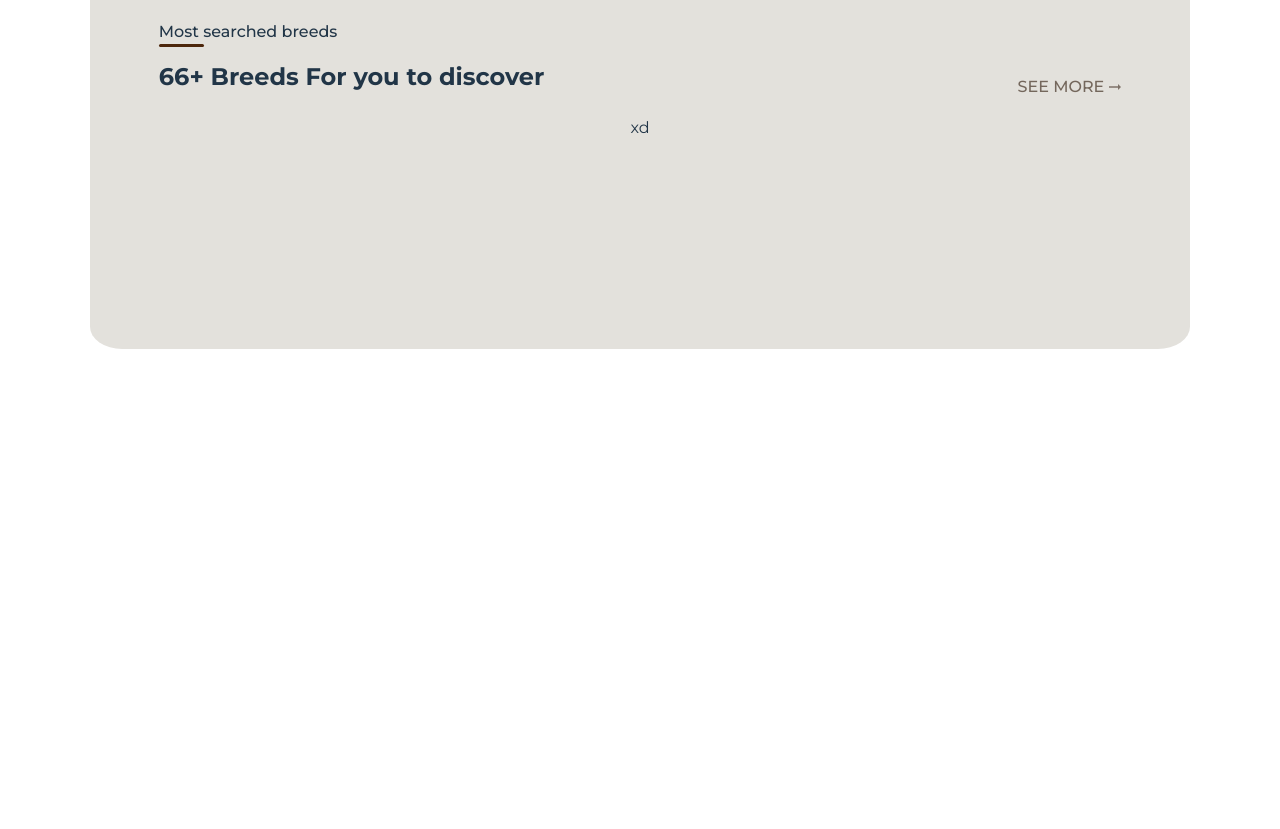
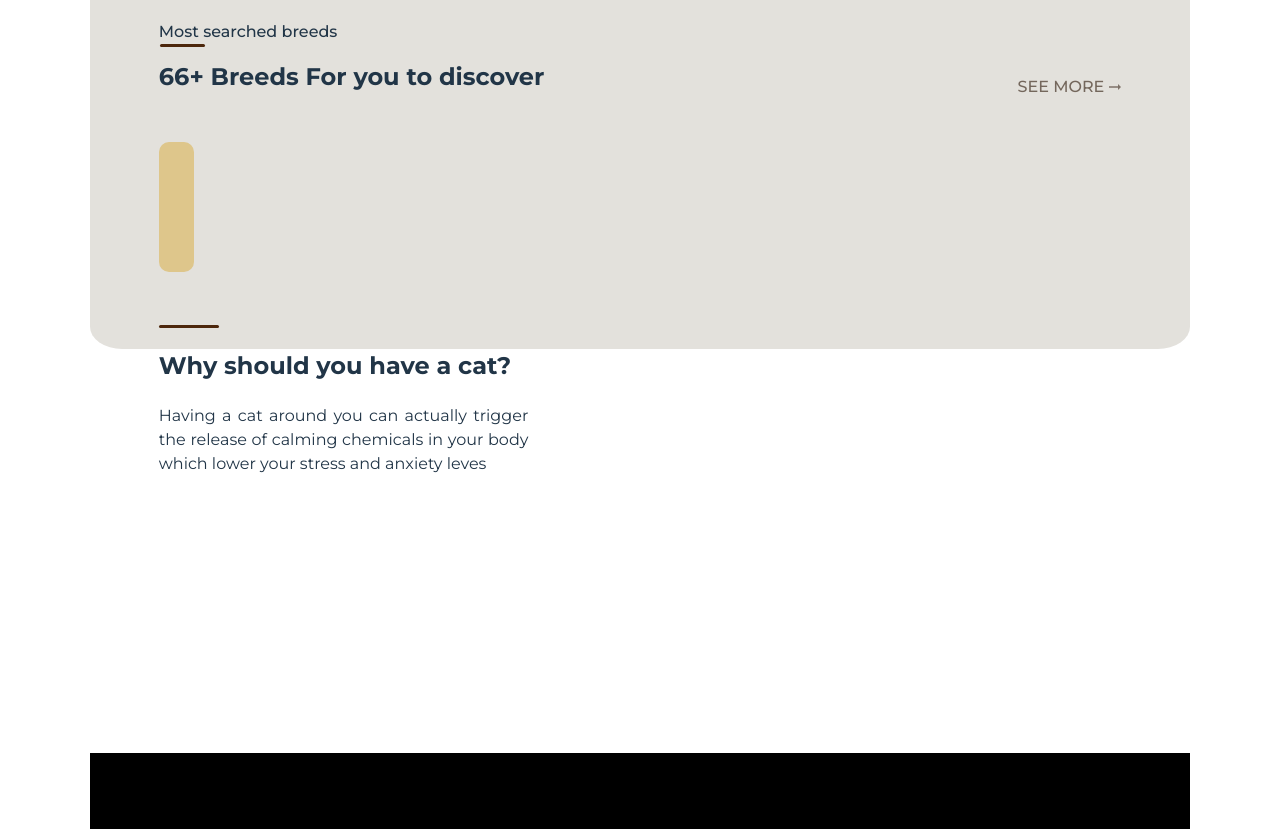
Before and after one commit to Jesus-D-Rodriguez/cat-wiki-api, a React (Vite) app in the folder src/client/: page / in a window 1280 px wide. Shown: the part 371-1200 px from the top of the page. Built offline with nearby package versions, Linux system fonts and the light colour scheme; a web font is replaced by a local one.

Commit message:
Avances de front

```diff
--- /dev/null
+++ b/src/client/src/Bottom.css
@@ -0,0 +1,3 @@
+.bottom {
+    background-color: black;
+}
--- /dev/null
+++ b/src/client/src/Bottom.jsx
@@ -0,0 +1,8 @@
+import React from "react";
+import "./Bottom.css"
+
+function Bottom () {
+    return <div className="bottom"></div>
+}
+
+export default Bottom;
--- a/src/client/src/Container.css
+++ b/src/client/src/Container.css
@@ -12,3 +12,8 @@
     display: grid;
     grid-template-rows: 10% 90%;
 }
+
+.container-2 {
+    display: grid;
+    grid-template-rows: 85% 15%;
+}
--- a/src/client/src/Container.jsx
+++ b/src/client/src/Container.jsx
@@ -2,6 +2,8 @@ import React from "react"
 import "./Container.css"
 import Top from "./Top.jsx"
 import MainContainer from "./MainContainer";
+import ShouldHave from "./ShouldHave";
+import Bottom from "./Bottom";
 
 function Container () {
     return (<div className="container">
@@ -9,8 +11,9 @@ function Container () {
             <Top></Top>
             <MainContainer></MainContainer>
         </div>
-        <div>
-
+        <div className="container-2">
+            <ShouldHave></ShouldHave>
+            <Bottom></Bottom>
         </div>
     </div>);
 }
--- a/src/client/src/MainContainer.css
+++ b/src/client/src/MainContainer.css
@@ -154,12 +154,27 @@
     border-radius: 25px 25px 25px 25px; /* Aplica bordes redondeados a los lados izquierdo y derecho */
     text-align: center; /* Centra el contenido del rectángulo horizontalmente */
     line-height: 50px; /* Centra el contenido del rectángulo verticalmente */
+    margin-left: 0.09%;
 
 
-  }
+}
 
-  .most-searched-breed-2 p {
+.most-searched-breed-2 p {
     margin-bottom: 0;
     margin-top: 0.3%;
     font-weight: 500;
-  }
+}
+
+.rounded-div {
+    border-radius: 10px; /* Puedes ajustar el valor para obtener el redondeo deseado */
+    background-color:#DEC68B; /* Color de fondo opcional para visualizar mejor el div */
+    padding: 10px; /* Agregar espaciado interno opcional para separar el contenido del borde */
+    width: 15px;
+    height: 110px;
+}
+
+.most-searched-photos {
+    display: flex;
+    justify-content: left;
+    align-items: center;
+}
--- a/src/client/src/MainContainer.jsx
+++ b/src/client/src/MainContainer.jsx
@@ -50,8 +50,8 @@ function MainContainer () {
 
 
                 </div>
-                <div>
-                    xd
+                <div className="most-searched-photos">
+                    <div class="rounded-div"></div>
 
                 </div>
             </div>
--- /dev/null
+++ b/src/client/src/ShouldHave.css
@@ -0,0 +1,11 @@
+.should-have {
+    width: 87.5%;
+    height: 100%;
+    margin: auto;
+    display: grid;
+    grid-template-columns: 48% 52%;
+}
+
+.should-have .mi-rectangulo {
+    width: 60px;
+}
--- /dev/null
+++ b/src/client/src/ShouldHave.jsx
@@ -0,0 +1,16 @@
+import React from "react";
+import "./ShouldHave.css";
+
+function ShouldHave () {
+    return <div className="should-have">
+
+        <div>
+            <div className="mi-rectangulo"></div>
+            <h2 style={{textAlign:"left", width:"fit-content"}}>Why should you have a cat?</h2>
+            <p style={{textAlign:"justify", width:"80%"}}>Having a cat around you can actually trigger the release of calming chemicals in your body which lower your stress and anxiety leves</p>
+            </div>
+        <div></div>
+    </div>
+}
+
+export default ShouldHave;
--- a/src/server/index.js
+++ b/src/server/index.js
@@ -2,9 +2,11 @@ const express = require('express');
 const app = express();
 const port = 3000;
 
-app.get('/', (req, res) => {
+app.use(require('./routes/routes.js'));
+
+/*app.get('/', (req, res) => {
   res.send('Hello World!');
-});
+});*/
 
 app.listen(port, () => {
   console.log(`Example app listening at http://localhost:3000`);
```
Also changed, not shown: src/server/routes/routes.js (added, +19 -0 lines).
